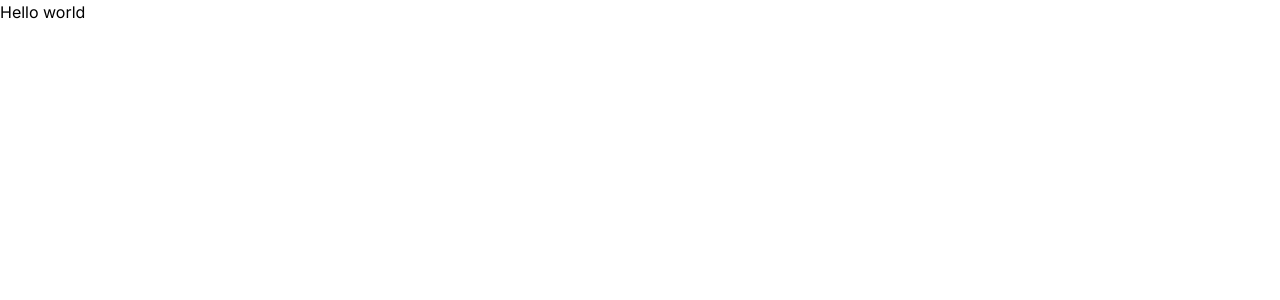
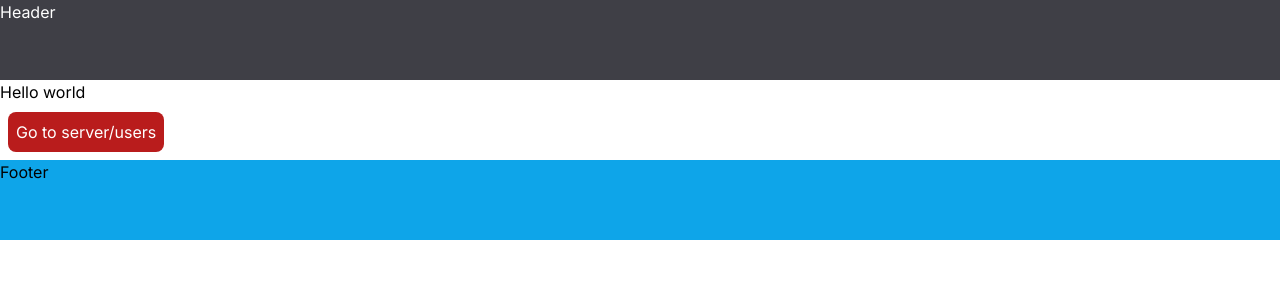
Before and after one commit to junaidsyed-1/L-Next.js, a Next.js app: page / in a window 1280 px wide. Shown: the top 300 px of the page. Built offline with nearby package versions, Linux system fonts and the light colour scheme.

Commit message:
Route-group-layout

```diff
--- /dev/null
+++ b/app/(auth)/(with-auth-layout)/layout.jsx
@@ -0,0 +1,8 @@
+export default function AuthLayout({ children }) {
+  return (
+    <>
+      <h1>Inner Layout</h1>
+      {children}
+    </>
+  );
+}
--- /dev/null
+++ b/app/(auth)/forgot-pass/page.jsx
@@ -0,0 +1,3 @@
+export default function ForgotPassword() {
+  return <h1>Forgot Password</h1>;
+}
--- a/app/layout.js
+++ b/app/layout.jsx
@@ -1,10 +1,12 @@
 import { Inter } from "next/font/google";
 import "./globals.css";
+import Header from "@/components/Header";
+import Footer from "@/components/Footer";
 
 const inter = Inter({ subsets: ["latin"] });
 
 export const metadata = {
-  title: "Create Next App",
+  title: "Learning Next.js",
   description: "Generated by create next app",
 };
 
@@ -12,7 +14,9 @@ export default function RootLayout({ children }) {
   return (
     <html lang="en">
       <body className={inter.className}>
+        <Header />
         {children}
+        <Footer />
       </body>
     </html>
   );
--- a/app/page.js
+++ /dev/null
@@ -1,7 +0,0 @@
-
-
-export default function Home() {
-  return (
-    <h2>Hello world</h2>
-  );
-}
--- /dev/null
+++ b/app/page.jsx
@@ -0,0 +1,11 @@
+import Link from "next/link";
+
+
+export default function Home() {
+  return (
+    <>
+      <h2>Hello world</h2>
+      <Link href='/server/users'><button className='bg-red-700 p-2 m-2 text-white rounded-lg hover:bg-opacity-90 '>Go to server/users</button></Link>
+    </>
+  );
+}
--- /dev/null
+++ b/components/Footer.jsx
@@ -0,0 +1,9 @@
+const Footer = () => {
+  return (
+    <div className="w-full h-20 bg-sky-500">
+      <h1>Footer</h1>
+    </div>
+  );
+};
+
+export default Footer;
--- /dev/null
+++ b/components/Header.jsx
@@ -0,0 +1,8 @@
+const Header = () => {
+  return (
+    <div className="w-full h-20 bg-zinc-700 text-white">
+      <h1>Header</h1>
+    </div>
+  );
+};
+export default Header;
```
Also changed, not shown: app/(auth)/(with-auth-layout)/login/page.jsx (renamed from app/(auth)/login/page.jsx), app/(auth)/(with-auth-layout)/register/page.jsx (renamed from app/(auth)/register/page.jsx).
